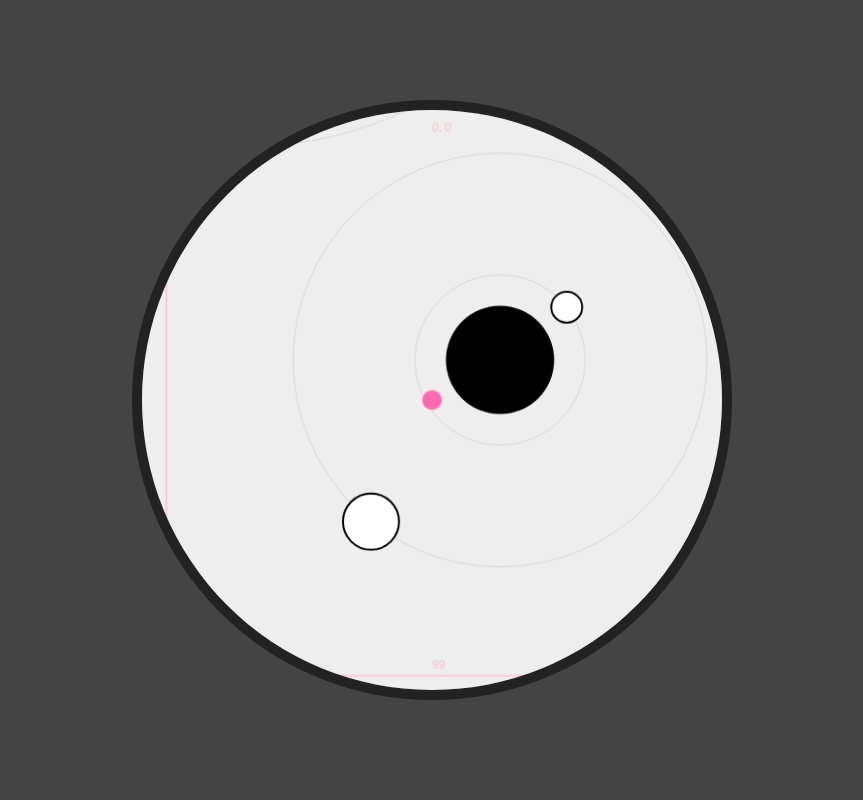
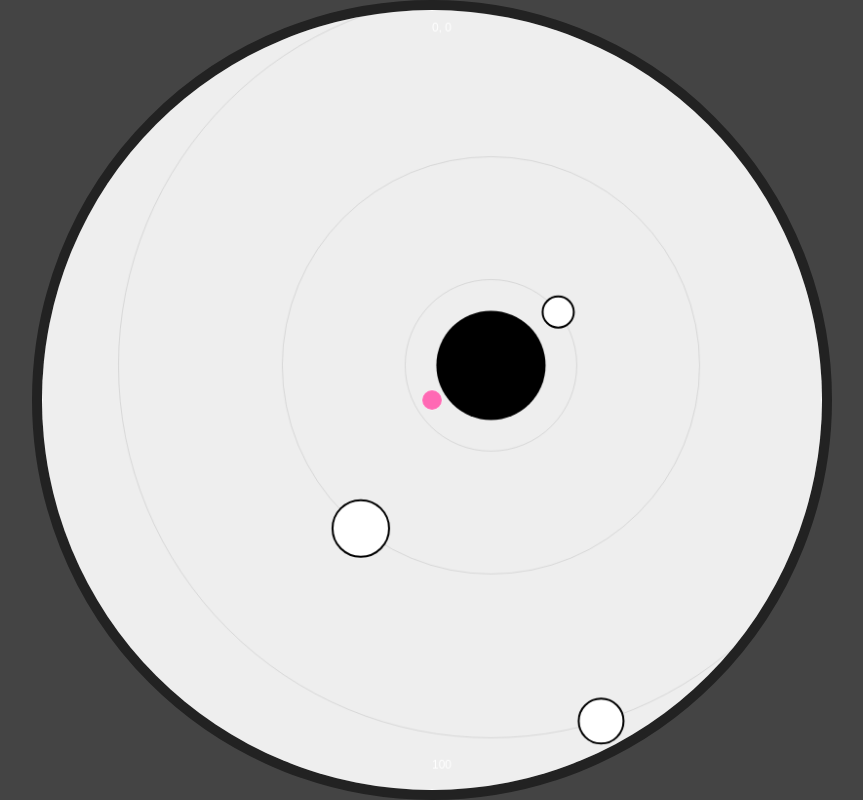
Before and after one commit to zenzoa/xyzygy, a plain HTML site: page index.html in a window 1280 px wide. Shown: the whole page, without its empty margins (208-1071 px from the left). Drawn offline with Linux system fonts and the light colour scheme.

Commit message:
Generate random boid shapes, refactor shape drawing

```diff
--- a/script/main.js
+++ b/script/main.js
@@ -28,8 +28,8 @@ const PI = Math.PI
 const RADIANS = (PI * 2) / 360
 const DEGREES = 360 / (PI * 2)
 const FPS = 60
-const SCREEN_SIZE = 600
-const SECTOR_SIZE = 600
+const SCREEN_SIZE = 800
+const SECTOR_SIZE = 800
 const SYSTEM_RATE = 0.33
 const MIN_BACKGROUND_STARS = 10
 const MAX_BACKGROUND_STARS = 20
@@ -72,7 +72,7 @@ const COLORS = {
     'planet': 'black',
     'orbit': '#eee',
     'boid': 'plum',
-    'debug': 'pink'
+    'debug': 'white'
 }
 
 const randFloat = (rng, min, max) => rng() * (max - min) + min
@@ -284,45 +284,45 @@ class Canvas {
         return offsetPos
     }
 
-    setColor(color) {
-        this.context.strokeStyle = color
-        this.context.fillStyle = color
+    drawShape(sector, pos, drawFn, settings) {
+        pos = this.getOffset(sector, pos)
+        this.context.save()
+        this.context.translate(pos[0], pos[1])
+        this.context.beginPath()
+
+        drawFn(this.context)
+
+        this.context.restore()
+
+        if (settings.fill) {
+            this.context.fillStyle = settings.fill
+            this.context.fill()
+        }
+
+        if (settings.stroke) {
+            this.context.lineWidth = settings.width || 1
+            this.context.strokeStyle = settings.stroke
+            this.context.stroke()
+        }
     }
 
-    drawCircle(sector, pos, size, color, style = 'fill', width = 1) {
-        pos = this.getOffset(sector, pos)
-        this.setColor(color)
-        this.context.lineWidth = width
-
-        this.context.beginPath()
-        this.context.arc(pos[0], pos[1], size, 0, PI * 2)
-
-        if (style === 'stroke') this.context.stroke()
-        else this.context.fill()
+    drawCircle(sector, pos, r, settings) {
+        const draw = context => context.arc(0, 0, r, 0, PI * 2)
+        this.drawShape(sector, pos, draw, settings)
     }
 
-    drawRect(sector, pos, size, color, style = 'fill') {
-        pos = this.getOffset(sector, pos)
-        this.setColor(color)
-
-        this.context.beginPath()
-        this.context.rect(pos[0], pos[1], size, size)
-
-        if (style === 'stroke') this.context.stroke()
-        else this.context.fill()
+    drawRect(sector, pos, width, height, settings) {
+        const draw = context => context.rect(0, 0, width, height)
+        this.drawShape(sector, pos, draw, settings)
     }
 
-    drawLine(sector, start, end, color) {
-        start = this.getOffset(sector, start)
-        end = this.getOffset(sector, end)
-
-        this.setColor(color)
-
-        this.context.beginPath()
-        this.context.moveTo(start[0], start[1])
-        this.context.lineTo(end[0], end[1])
-        this.context.stroke()
-    }
+    // drawLine(sector, start, end, color) {
+    //     const draw = context => {
+    //         context.moveTo(start[0], start[1])
+    //         context.lineTo(end[0], end[1])
+    //     }
+    //     this.drawShape(sector, [0, 0], draw, settings)
+    // }
 
     clear() {
         this.context.clearRect(0, 0, SCREEN_SIZE, SCREEN_SIZE)
@@ -539,7 +539,7 @@ class Sector {
 
     update(canvas) {
         // this.drawBackgroundStars(canvas)
-        if (DEBUG) canvas.drawRect(this.coords, [0, 0], SECTOR_SIZE, COLORS.debug, 'stroke')
+        if (DEBUG) canvas.drawRect(this.coords, [0, 0], SECTOR_SIZE, SECTOR_SIZE, { stroke: COLORS.debug })
     }
 
 }
@@ -567,7 +567,7 @@ class Star {
     }
 
     update(canvas) {
-        canvas.drawCircle(this.sector, this.pos, this.r, 'black')
+        canvas.drawCircle(this.sector, this.pos, this.r, { fill: 'black' })
     }
 
 }
@@ -581,7 +581,7 @@ class Orbit {
     }
 
     update(canvas) {
-        canvas.drawCircle(this.sector, this.pos, this.r, 'black', 'stroke', 0.1)
+        canvas.drawCircle(this.sector, this.pos, this.r, { stroke: 'black', width: 0.1 })
     }
 
 }
@@ -651,6 +651,7 @@ class Planet {
         const remainderTicks = galaxy.ticks % ticksPerRotation
         const rotationPortion = remainderTicks / ticksPerRotation
         this.angle = this.startAngle + (rotationPortion * PI * 2)
+        if (this.angle > PI * 2) this.angle -= PI * 2
         this.pos = this.calcPos()
 
         // regrow gifts
@@ -659,11 +660,10 @@ class Planet {
         }
 
         // draw planets
-        if (this.growsGifts) canvas.drawCircle(this.sector, this.pos, this.r + 4, 'green', 'stroke')
-        if (this.hasGift) canvas.drawCircle(this.sector, this.pos, this.r + 4, 'green')
-        if (this.hasFuel) canvas.drawCircle(this.sector, this.pos, this.r + 4, COLORS.debug, 'stroke')
-        canvas.drawCircle(this.sector, this.pos, this.r, 'white')
-        canvas.drawCircle(this.sector, this.pos, this.r, 'black', 'stroke', 2)
+        if (this.growsGifts) canvas.drawCircle(this.sector, this.pos, this.r + 4, { stroke: 'green' })
+        if (this.hasGift) canvas.drawCircle(this.sector, this.pos, this.r + 4, { fill: 'green' })
+        if (this.hasFuel) canvas.drawCircle(this.sector, this.pos, this.r + 4, { stroke: COLORS.debug })
+        canvas.drawCircle(this.sector, this.pos, this.r, { fill: 'white', stroke: 'black', width: 2 })
     }
 
 }
@@ -752,8 +752,8 @@ class Avatar extends Vehicle {
 
         this.updatePos()
 
-        if (DEBUG) canvas.drawCircle(this.sector, this.target, this.r, COLORS.debug, 'stroke')
-        canvas.drawCircle(this.sector, this.pos, this.r, this.fuel <= 0 ? 'black' : 'hotpink')
+        if (DEBUG) canvas.drawCircle(this.sector, this.target, this.r, { stroke: COLORS.debug })
+        canvas.drawCircle(this.sector, this.pos, this.r, { fill: (this.fuel <= 0 ? 'black' : 'hotpink') })
     }
 
 }
@@ -762,10 +762,12 @@ class Boid extends Vehicle {
 
     constructor(index, flock, sector, pos) {
         super(sector, pos, flock.maxSpeed, flock.maxForce, flock.seekDist)
-        this.r = 5
+        this.r = 15
         this.index = index
         this.flock = flock
         this.hasGift = false
+        this.bezPoint1 = scale(sub([Math.random(), Math.random()], [0.5, 0.5]), 2)
+        this.bezPoint2 = scale(sub([Math.random(), Math.random()], [0.5, 0.5]), 2)
     }
 
     handleFlocking() {
@@ -885,8 +887,33 @@ class Boid extends Vehicle {
     update(canvas, galaxy) {
         this.applyBehaviors(canvas, galaxy)
         this.updatePos()
-        if (DEBUG && (this.flock.isFriend || this.hasGift)) canvas.drawCircle(this.sector, this.pos, this.r + 2, COLORS.debug, 'stroke')
-        canvas.drawCircle(this.sector, this.pos, this.r, COLORS.boid)
+
+        if (DEBUG && (this.flock.isFriend || this.hasGift)) canvas.drawCircle(this.sector, this.pos, this.r + 2, { stroke: COLORS.debug })
+        if (DEBUG) canvas.drawCircle(this.sector, this.pos, this.r, { stroke: COLORS.debug })
+
+        let angle = Math.atan2(this.vel[0], this.vel[1]) + (PI / 2)
+        if (angle > PI * 2) angle -= PI * 2
+        const scale = this.r * 2
+
+        const draw = context => {
+            context.rotate(angle)
+            context.scale(scale, scale)
+            context.translate(-0.5, 0)
+
+            context.moveTo(0, 0)
+            context.bezierCurveTo(
+                this.bezPoint1[0], -this.bezPoint1[1],
+                this.bezPoint2[0], -this.bezPoint2[1],
+                1, 0)
+            context.bezierCurveTo(
+                this.bezPoint2[0], this.bezPoint2[1],
+                this.bezPoint1[0], this.bezPoint1[1],
+                0, 0)
+        }
+
+        const settings = { fill: 'white', stroke: 'black', width: 1 }
+
+        canvas.drawShape(this.sector, this.pos, draw, settings)
     }
 
 }
@@ -1006,7 +1033,7 @@ class Gift {
     }
 
     update(canvas) {
-        canvas.drawCircle(this.sector, this.pos, this.r, COLORS.debug)
+        canvas.drawCircle(this.sector, this.pos, this.r, { fill: COLORS.debug })
     }
 
 }
--- a/style/main.css
+++ b/style/main.css
@@ -19,7 +19,7 @@ body {
 #frame {
     position: relative;
     width: 100%;
-    max-width: 600px;
+    max-width: 800px;
     border: 10px solid #222;
     border-radius: 100%;
     overflow: hidden;
```
